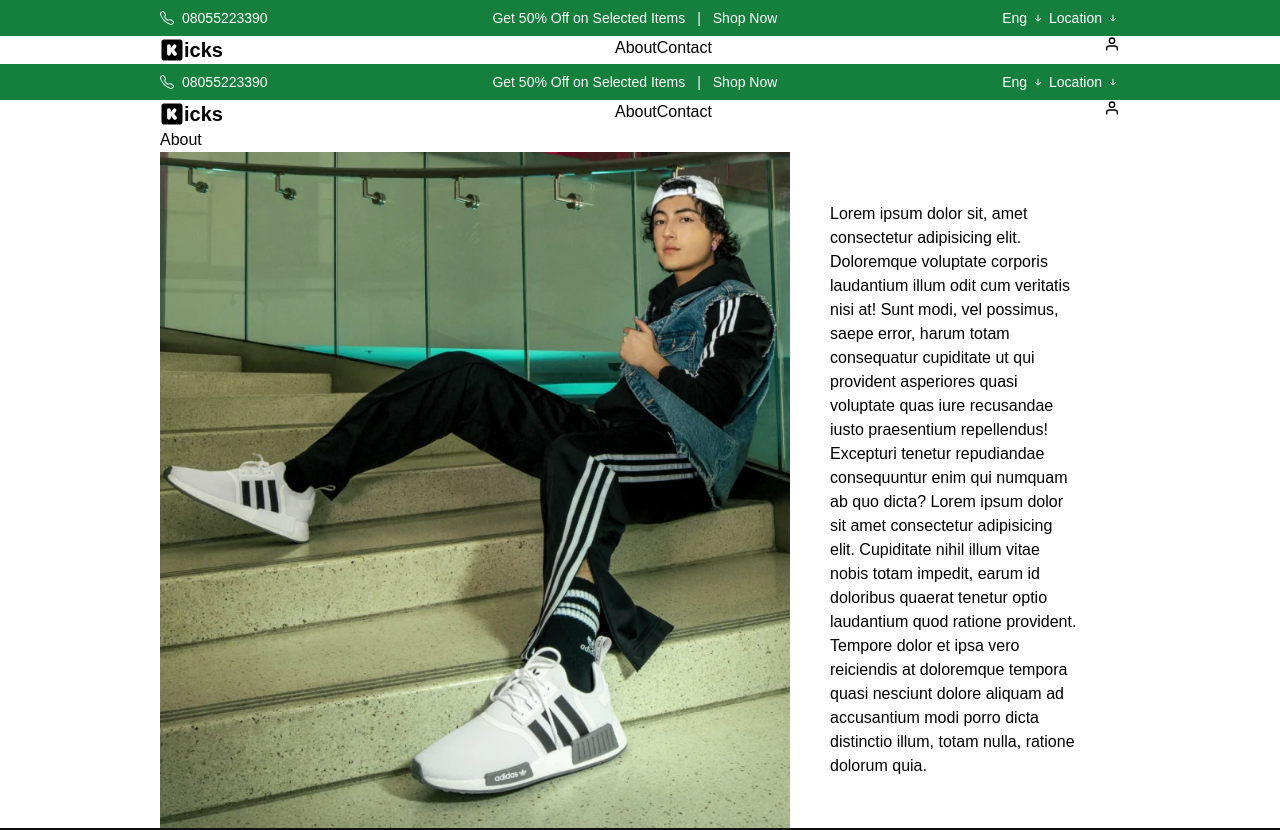
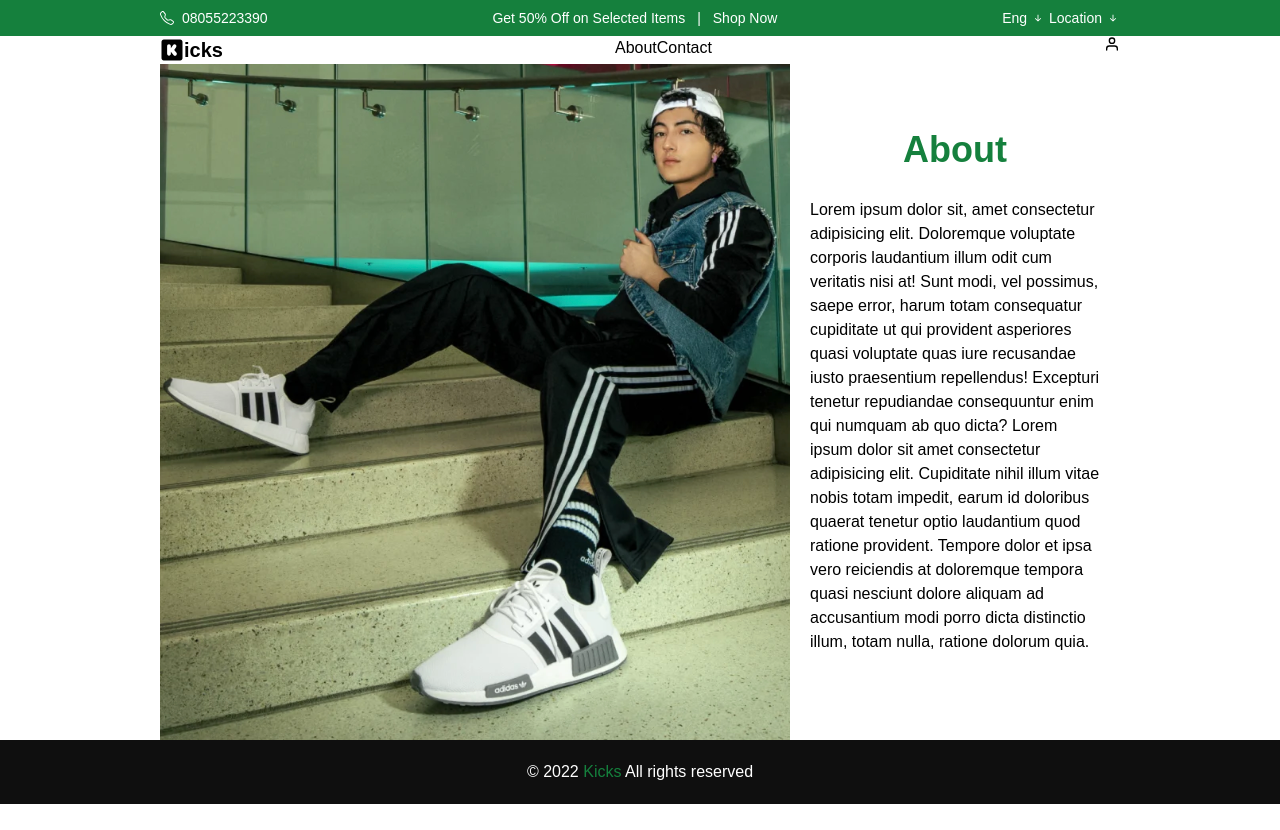
Before and after one commit to Osezei/productsDisplayPracice, a React (Create React App) app: page /about in a window 1280 px wide. Shown: the top 830 px of the page. After the commit the page ends 804 px from the top, so only its background shows below. Built offline with nearby package versions, Linux system fonts and the light colour scheme.

Commit message:
fixed contact and about

```diff
--- a/src/components/Navigation.js
+++ b/src/components/Navigation.js
@@ -28,7 +28,7 @@ const Navigation = () => {
       </div>
 
       <div>
-        <Link to="/">About</Link>
+        <Link to="/about">About</Link>
         <Link to="/contact">Contact</Link>
       </div>
 
--- a/src/pages/About.js
+++ b/src/pages/About.js
@@ -1,20 +1,16 @@
 import React from "react";
 import AboutPic from "../Images/my_hero.png";
-import Footer from "../components/Footer";
-import Header from "../components/Header";
-import Navigation from "../components/Navigation";
 
 const About = () => {
   return (
-    <section>
-      <Header />
-      <Navigation />
-      <main className="container">
-        <h3>About</h3>
-        <div className="flex">
-          <img src={AboutPic} alt="aboutPic" className="w-full" />
-
-          <p className="p-10 mt-auto mb-auto">
+    <main className="container">
+      <div className="block lg:flex">
+        <img src={AboutPic} alt="aboutPic" className="w-full" />
+        <div className="my-auto">
+          <h2 className="hidden lg:block text-center text-green-700 text-4xl font-semibold pb-2">
+            About
+          </h2>
+          <p className=" py-5 lg:px-5">
             Lorem ipsum dolor sit, amet consectetur adipisicing elit. Doloremque
             voluptate corporis laudantium illum odit cum veritatis nisi at! Sunt
             modi, vel possimus, saepe error, harum totam consequatur cupiditate
@@ -29,9 +25,8 @@ const About = () => {
             dolorum quia.
           </p>
         </div>
-      </main>
-      <Footer />
-    </section>
+      </div>
+    </main>
   );
 };
 
--- a/src/pages/Contact.js
+++ b/src/pages/Contact.js
@@ -4,9 +4,9 @@ import { Link } from "react-router-dom";
 const Contact = () => {
   return (
     <section className="container page">
-      <div>
+      {/* <div className="text-center">
         <h2 className="font-semibold text-3xl text-green-700">Contact</h2>
-      </div>
+      </div> */}
       <div className="pt-16">
         <p className="text-2xl lg:px-24 lg:text-center">
           Hi, I'm Osezei; a{" "}
--- a/src/pages/SingleProductPage.js
+++ b/src/pages/SingleProductPage.js
@@ -73,7 +73,7 @@ const SingleProductPage = function () {
               </span>
             </div>
 
-            <div className="text-2xl mb-6 bg-gray-100 items-center rounded-full py-3 px-10 w-48">
+            <div className=" text-2xl mb-6 bg-gray-100 items-center rounded-full py-3 px-10 w-48">
               <button
                 type="button"
                 onClick={() => decreaseAmount(tempStock, single.stock)}
```
